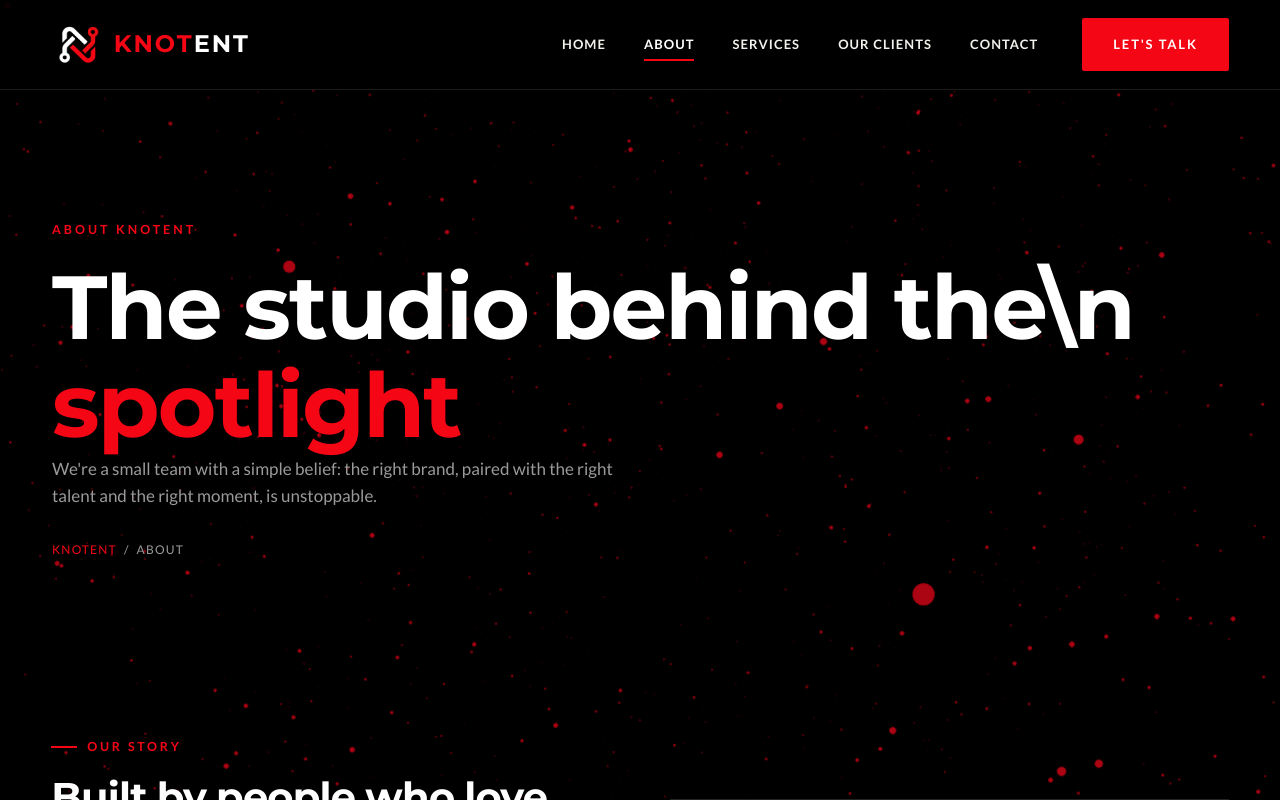
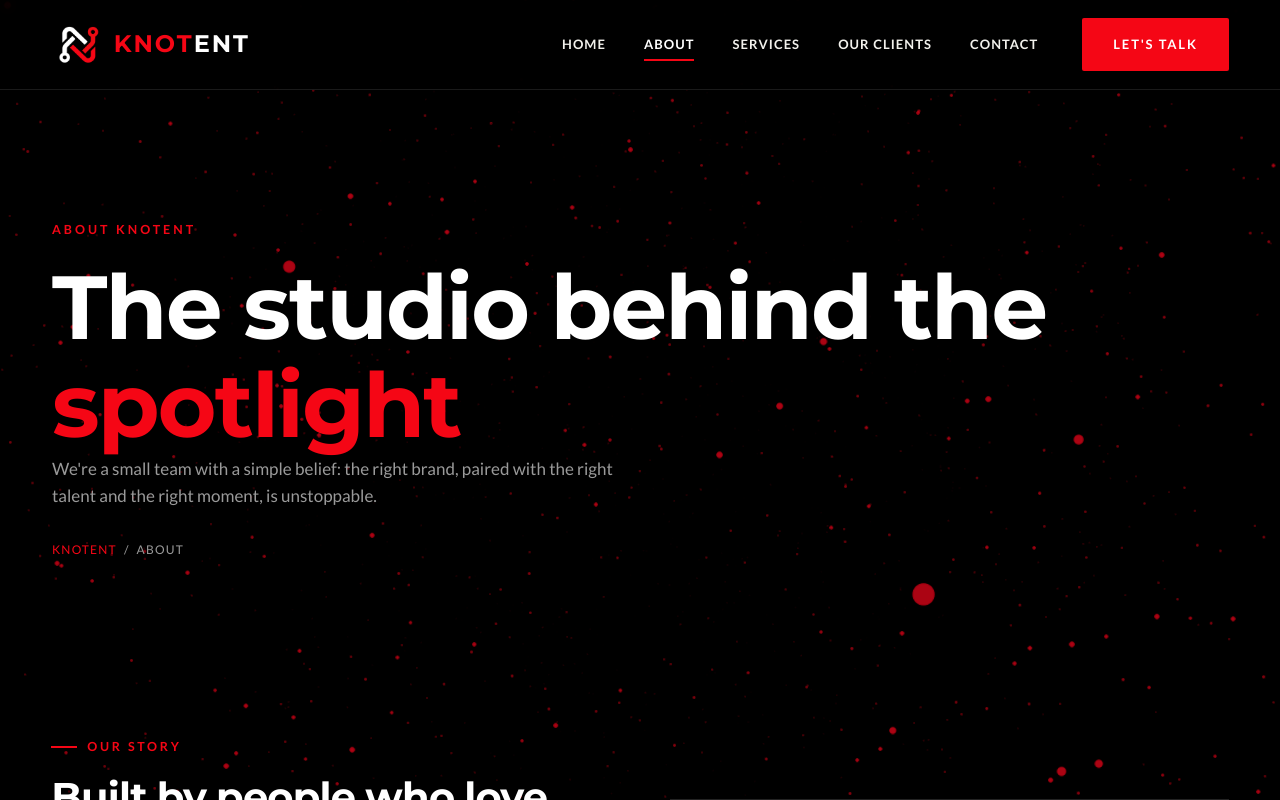
Before and after one commit to knotentdigitalmedia-design/Knotent-Website, a React (Vite) app: page /about in a window 1280 px wide. Shown: the top 800 px of the page. Built offline with nearby package versions, Linux system fonts and the light colour scheme.

Commit message:
fix: evaluate newline character correctly in about page banner title

```diff
--- a/src/pages/About.jsx
+++ b/src/pages/About.jsx
@@ -15,7 +15,7 @@ function About() {
     <>
       <Banner
         kicker="About KNOTENT"
-        title="The studio behind the\n**spotlight**"
+        title={'The studio behind the\n**spotlight**'}
         subtitle="We're a small team with a simple belief: the right brand, paired with the right talent and the right moment, is unstoppable."
         crumb="About"
         align="left"
```
